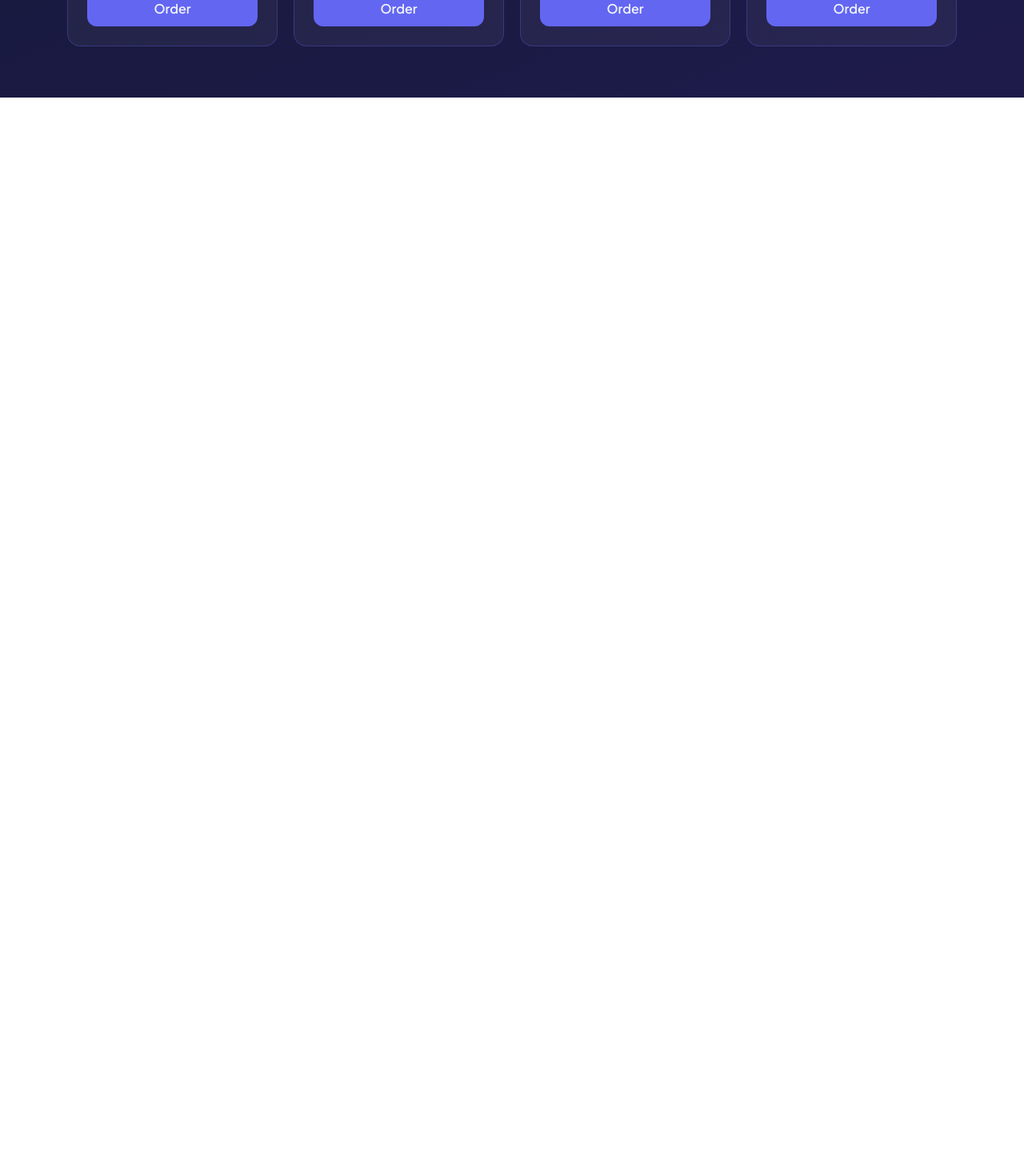
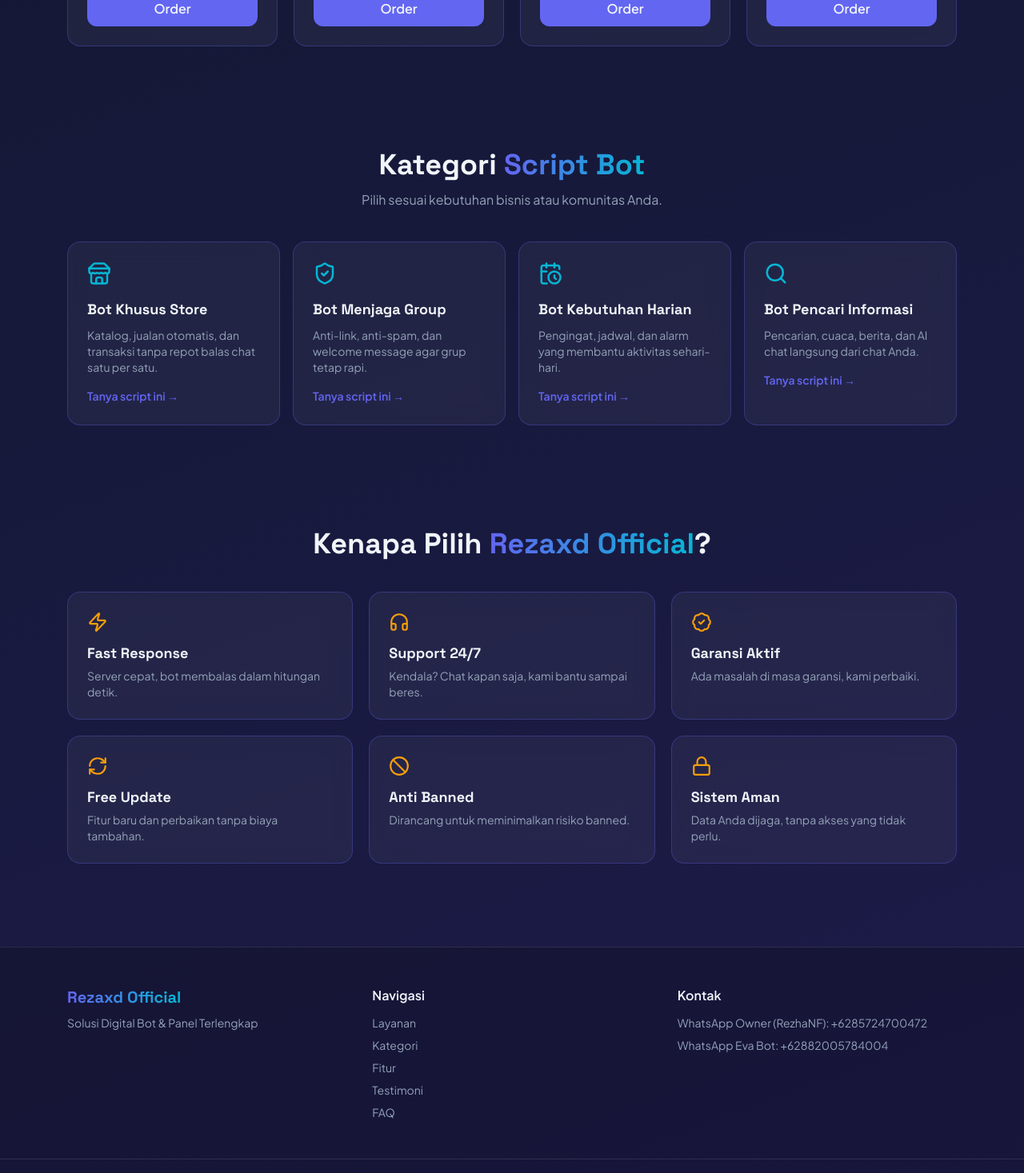
Before and after one commit to RezhaNF42/rezaxd-store, a Next.js app: page / in a window 1280 px wide. Shown: the part 1120-2587 px from the top of the page at 80% size. Before the commit the page ends 1242 px from the top, so only its background shows below. Built offline with nearby package versions, Linux system fonts and the light colour scheme.

Commit message:
bagian 2A: kategori, fitur, footer

```diff
--- a/src/app/page.tsx
+++ b/src/app/page.tsx
@@ -1,12 +1,17 @@
 import Hero from "@/components/Hero";
 import Services from "@/components/Services";
+import Categories from "@/components/Categories";
+import Features from "@/components/Features";
+import Footer from "@/components/Footer";
 
 export default function Home() {
   return (
     <main>
       <Hero />
       <Services />
-      {/* Bagian 2: Categories, Features, Testimonials, Faq, Footer */}
+      <Categories />
+      <Features />
+      <Footer />
     </main>
   );
 }
--- a/src/components/Categories.tsx
+++ b/src/components/Categories.tsx
@@ -0,0 +1,32 @@
+import { categories } from "@/lib/content";
+import { waLink } from "@/lib/config";
+
+export default function Categories() {
+  return (
+    <section id="kategori" className="mx-auto max-w-6xl px-5 py-16">
+      <h2 className="text-center font-head text-3xl font-bold md:text-4xl">
+        Kategori <span className="text-gradient">Script Bot</span>
+      </h2>
+      <p className="mx-auto mt-3 max-w-xl text-center text-slate-400">
+        Pilih sesuai kebutuhan bisnis atau komunitas Anda.
+      </p>
+
+      <div className="mt-10 grid gap-4 sm:grid-cols-2 lg:grid-cols-4">
+        {categories.map((c) => (
+          <a
+            key={c.title}
+            href={waLink(`Halo Kak Rezha, saya tertarik script bot kategori *${c.title}*. Boleh info detailnya?`)}
+            target="_blank"
+            rel="noreferrer"
+            className="glass block p-6"
+          >
+            <c.icon className="text-cyan" size={30} />
+            <h3 className="mt-4 font-head text-lg font-semibold">{c.title}</h3>
+            <p className="mt-2 text-sm text-slate-400">{c.desc}</p>
+            <span className="mt-4 inline-block text-sm font-semibold text-primary">Tanya script ini →</span>
+          </a>
+        ))}
+      </div>
+    </section>
+  );
+}
--- a/src/components/Features.tsx
+++ b/src/components/Features.tsx
@@ -0,0 +1,22 @@
+import { features } from "@/lib/content";
+
+export default function Features() {
+  return (
+    <section id="fitur" className="mx-auto max-w-6xl px-5 py-16">
+      <h2 className="text-center font-head text-3xl font-bold md:text-4xl">
+        Kenapa Pilih <span className="text-gradient">Rezaxd Official</span>?
+      </h2>
+
+      {/* 2 kolom di HP, 3 kolom di layar lebar */}
+      <div className="mt-10 grid grid-cols-2 gap-3 md:grid-cols-3 md:gap-5">
+        {features.map((f) => (
+          <div key={f.title} className="glass p-4 md:p-6">
+            <f.icon className="text-amber" size={26} />
+            <h3 className="mt-3 font-head text-base font-semibold md:text-lg">{f.title}</h3>
+            <p className="mt-1 text-xs text-slate-400 md:text-sm">{f.desc}</p>
+          </div>
+        ))}
+      </div>
+    </section>
+  );
+}
--- a/src/components/Footer.tsx
+++ b/src/components/Footer.tsx
@@ -0,0 +1,66 @@
+import { STORE, waLink } from "@/lib/config";
+import { socials } from "@/lib/content";
+
+const nav = [
+  ["Layanan", "#layanan"],
+  ["Kategori", "#kategori"],
+  ["Fitur", "#fitur"],
+  ["Testimoni", "#testimoni"],
+  ["FAQ", "#faq"],
+];
+
+export default function Footer() {
+  return (
+    <footer className="mt-10 border-t border-white/10 bg-black/20">
+      <div className="mx-auto grid max-w-6xl gap-8 px-5 py-12 md:grid-cols-3">
+        <div>
+          <div className="font-head text-xl font-bold">
+            <span className="text-gradient">Rezaxd Official</span>
+          </div>
+          <p className="mt-2 text-sm text-slate-400">{STORE.tagline}</p>
+        </div>
+
+        <div>
+          <h4 className="font-semibold">Navigasi</h4>
+          <ul className="mt-3 space-y-2 text-sm text-slate-400">
+            {nav.map(([l, h]) => (
+              <li key={h}><a href={h} className="hover:text-cyan">{l}</a></li>
+            ))}
+          </ul>
+        </div>
+
+        <div>
+          <h4 className="font-semibold">Kontak</h4>
+          <ul className="mt-3 space-y-2 text-sm text-slate-400">
+            <li>
+              <a className="hover:text-cyan" target="_blank" rel="noreferrer"
+                 href={waLink("Halo Kak Rezha, saya mau tanya layanan 🙏")}>
+                WhatsApp Owner ({STORE.owner}): +{STORE.ownerWA}
+              </a>
+            </li>
+            <li>
+              <a className="hover:text-cyan" target="_blank" rel="noreferrer"
+                 href={waLink("Halo Eva Bot, saya mau tanya 🙏", STORE.botWA)}>
+                WhatsApp Eva Bot: +{STORE.botWA}
+              </a>
+            </li>
+          </ul>
+
+          <div className="mt-4 flex gap-3">
+            {socials.filter((s) => s.href).map((s) => (
+              <a key={s.label} href={s.href} target="_blank" rel="noreferrer"
+                 aria-label={s.label} className="glass grid h-10 w-10 place-items-center">
+                <s.icon size={18} />
+              </a>
+            ))}
+          </div>
+        </div>
+      </div>
+
+      {/* pb-24 agar tidak tertutup tombol WhatsApp mengambang */}
+      <div className="border-t border-white/10 px-5 pb-24 pt-4 text-center text-xs text-slate-500">
+        © {new Date().getFullYear()} Rezaxd Official. All rights reserved.
+      </div>
+    </footer>
+  );
+}
--- /dev/null
+++ b/src/lib/content.ts
@@ -0,0 +1,28 @@
+import {
+  Store, ShieldCheck, CalendarClock, Search,
+  Zap, Headphones, BadgeCheck, RefreshCw, Ban, Lock,
+  Instagram, Send, Youtube, type LucideIcon,
+} from "lucide-react";
+
+export const categories: { icon: LucideIcon; title: string; desc: string }[] = [
+  { icon: Store, title: "Bot Khusus Store", desc: "Katalog, jualan otomatis, dan transaksi tanpa repot balas chat satu per satu." },
+  { icon: ShieldCheck, title: "Bot Menjaga Group", desc: "Anti-link, anti-spam, dan welcome message agar grup tetap rapi." },
+  { icon: CalendarClock, title: "Bot Kebutuhan Harian", desc: "Pengingat, jadwal, dan alarm yang membantu aktivitas sehari-hari." },
+  { icon: Search, title: "Bot Pencari Informasi", desc: "Pencarian, cuaca, berita, dan AI chat langsung dari chat Anda." },
+];
+
+export const features: { icon: LucideIcon; title: string; desc: string }[] = [
+  { icon: Zap, title: "Fast Response", desc: "Server cepat, bot membalas dalam hitungan detik." },
+  { icon: Headphones, title: "Support 24/7", desc: "Kendala? Chat kapan saja, kami bantu sampai beres." },
+  { icon: BadgeCheck, title: "Garansi Aktif", desc: "Ada masalah di masa garansi, kami perbaiki." },
+  { icon: RefreshCw, title: "Free Update", desc: "Fitur baru dan perbaikan tanpa biaya tambahan." },
+  { icon: Ban, title: "Anti Banned", desc: "Dirancang untuk meminimalkan risiko banned." },
+  { icon: Lock, title: "Sistem Aman", desc: "Data Anda dijaga, tanpa akses yang tidak perlu." },
+];
+
+// Isi href yang dimiliki. Yang kosong otomatis tidak ditampilkan di footer.
+export const socials = [
+  { label: "Instagram", icon: Instagram, href: "" },
+  { label: "Telegram", icon: Send, href: "" },
+  { label: "YouTube", icon: Youtube, href: "" },
+];
```
